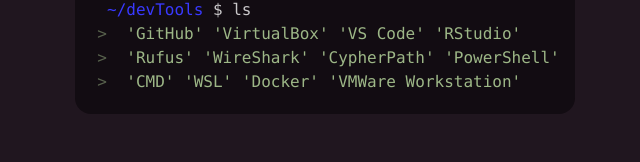
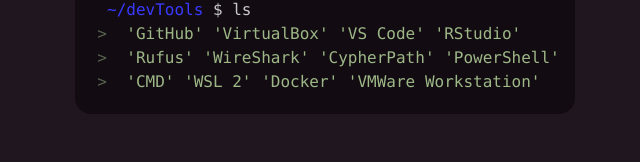
Before and after one commit to 4ubiks/portfolio-website, a React (Create React App) app: page /skills in a window 1280 px wide. Shown: the part 443-605 px from the top of the page, without its empty margins (315-955 px from the left). Built offline with nearby package versions, Linux system fonts and the light colour scheme.

Commit message:
updated skills

```diff
--- a/src/pages/skills.js
+++ b/src/pages/skills.js
@@ -21,7 +21,7 @@ export const Skills = () => {
           <code className="pl-8"><code className="codeColorBlue">~/devTools </code>$ ls</code>
           <pre data-prefix=">" className="text-success"><code>'GitHub' 'VirtualBox' 'VS Code' 'RStudio'</code></pre>
           <pre data-prefix=">" className="text-success"><code>'Rufus' 'WireShark' 'CypherPath' 'PowerShell'</code></pre>
-          <pre data-prefix=">" className="text-success"><code>'CMD' 'WSL' 'Docker' 'VMWare Workstation'</code></pre>
+          <pre data-prefix=">" className="text-success"><code>'CMD' 'WSL 2' 'Docker' 'VMWare Workstation'</code></pre>
         </div>
 
 
```
